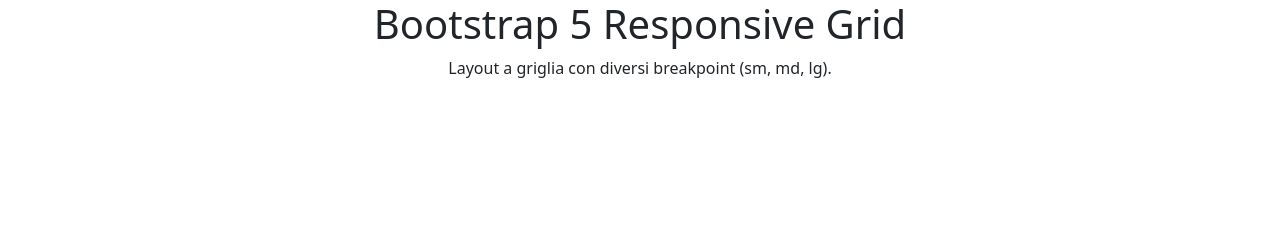
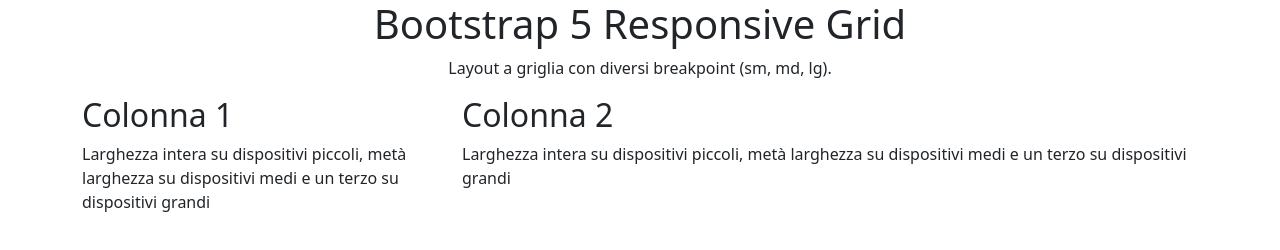
Before and after one commit to eduardorocco/htmlcss-bootstrap-layout, a plain HTML site: page index.html in a window 1280 px wide. Drawn offline with nearby package versions, Linux system fonts and the light colour scheme.

Commit message:
ADD: first colums layout

```diff
--- a/index.html
+++ b/index.html
@@ -5,8 +5,11 @@
     <meta name="viewport" content="width=device-width, initial-scale=1">
     <title>Bootstrap Layout</title>
     <link href="https://cdn.jsdelivr.net/npm/bootstrap@5.3.3/dist/css/bootstrap.min.css" rel="stylesheet" integrity="sha384-QWTKZyjpPEjISv5WaRU9OFeRpok6YctnYmDr5pNlyT2bRjXh0JMhjY6hW+ALEwIH" crossorigin="anonymous">
+    <link rel="stylesheet" href="./css/app.css">
   </head>
   <body>
+
+    <!--TITLE-->
     <header>
         <div class="container">
             <div class="row text-center">
@@ -15,11 +18,17 @@
             </div>
         </div>
     </header>
+
     <div class="container">
-
-
-        <div class="container">
-
+        <div class="row">
+            <div class="col-4 ">
+                <h2>Colonna 1</h2>
+                <p>Larghezza intera su dispositivi piccoli, metà larghezza su dispositivi medi e un terzo su dispositivi grandi</p>
+            </div>
+            <div class="col-8">
+                <h2>Colonna 2</h2>
+                <p>Larghezza intera su dispositivi piccoli, metà larghezza su dispositivi medi e un terzo su dispositivi grandi</p>
+            </div>
         </div>
     </div>
     <script src="https://cdn.jsdelivr.net/npm/bootstrap@5.3.3/dist/js/bootstrap.bundle.min.js" integrity="sha384-YvpcrYf0tY3lHB60NNkmXc5s9fDVZLESaAA55NDzOxhy9GkcIdslK1eN7N6jIeHz" crossorigin="anonymous"></script>
```
